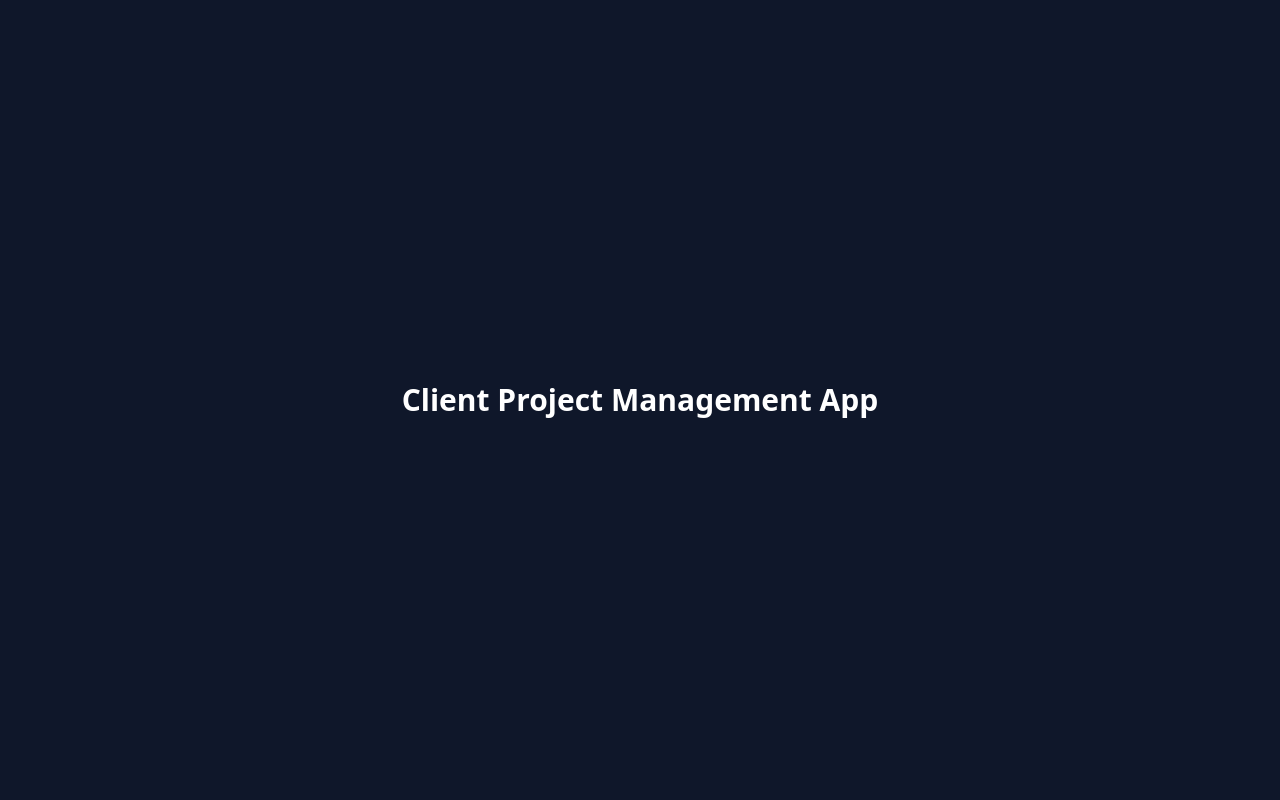
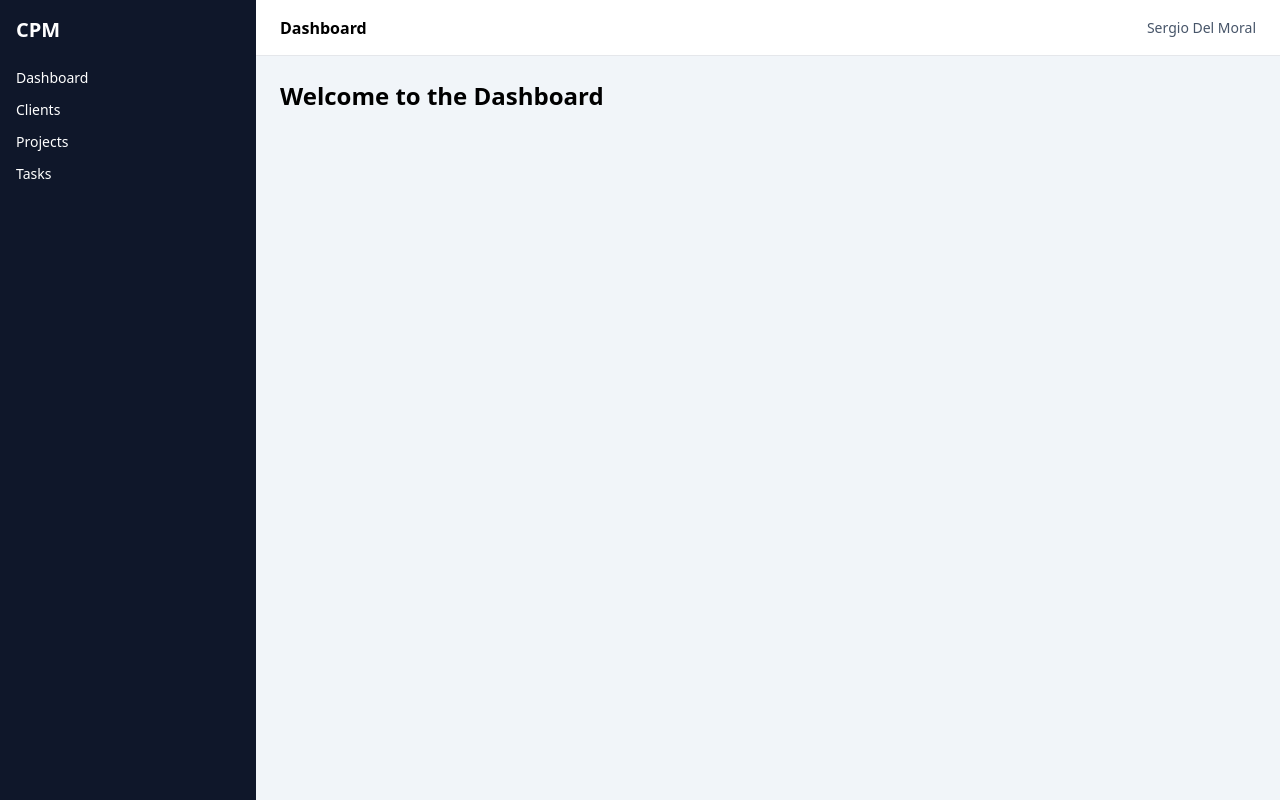
Before and after one commit to delmocss/client-project-management-app, a React (Vite) app: page / in a window 1280 px wide. Built offline with nearby package versions, Linux system fonts and the light colour scheme.

Commit message:
feat: add base dashboard layout with sidebar and navbar

```diff
--- a/package.json
+++ b/package.json
@@ -13,8 +13,8 @@
     "@hookform/resolvers": "^5.2.2",
     "@tanstack/react-query": "^5.90.17",
     "axios": "^1.13.2",
-    "react": "^19.2.0",
-    "react-dom": "^19.2.0",
+    "react": "^19.2.3",
+    "react-dom": "^19.2.3",
     "react-hook-form": "^7.71.1",
     "react-router-dom": "^7.12.0",
     "zod": "^4.3.5"
--- a/src/app/App.tsx
+++ b/src/app/App.tsx
@@ -2,14 +2,15 @@ import { useState } from 'react'
 import reactLogo from '../assets/react.svg'
 import viteLogo from '/vite.svg'
 import '../styles/index.css'
+import DashboardLayout from "../components/layout/DashboardLayout";
 
 function App() {
   return (
-    <div className="h-full flex items-center justify-center bg-slate-900 text-white">
-      <h1 className="text-3xl font-bold">
-        Client Project Management App
+    <DashboardLayout>
+      <h1 className="text-2xl font-semibold">
+        Welcome to the Dashboard
       </h1>
-    </div>
+    </DashboardLayout>
   );
 }
 
--- a/src/components/layout/DashboardLayout.tsx
+++ b/src/components/layout/DashboardLayout.tsx
@@ -0,0 +1,23 @@
+import { ReactNode } from "react";
+import Sidebar from "./Sidebar";
+import Navbar from "./Navbar";
+
+interface Props {
+  children: ReactNode;
+}
+
+const DashboardLayout = ({ children }: Props) => {
+  return (
+    <div className="flex h-full bg-slate-100">
+      <Sidebar />
+      <div className="flex flex-col flex-1">
+        <Navbar />
+        <main className="p-6 flex-1 overflow-auto">
+          {children}
+        </main>
+      </div>
+    </div>
+  );
+};
+
+export default DashboardLayout;
--- a/src/components/layout/Navbar.tsx
+++ b/src/components/layout/Navbar.tsx
@@ -0,0 +1,10 @@
+const Navbar = () => {
+  return (
+    <header className="h-14 bg-white border-b flex items-center justify-between px-6">
+      <span className="font-semibold">Dashboard</span>
+      <span className="text-sm text-slate-600">Sergio Del Moral</span>
+    </header>
+  );
+};
+
+export default Navbar;
--- a/src/components/layout/Sidebar.tsx
+++ b/src/components/layout/Sidebar.tsx
@@ -0,0 +1,15 @@
+const Sidebar = () => {
+  return (
+    <aside className="w-64 bg-slate-900 text-white p-4 hidden md:block">
+      <h2 className="text-xl font-bold mb-6">CPM</h2>
+      <nav className="space-y-3 text-sm">
+        <div className="cursor-pointer hover:text-slate-300">Dashboard</div>
+        <div className="cursor-pointer hover:text-slate-300">Clients</div>
+        <div className="cursor-pointer hover:text-slate-300">Projects</div>
+        <div className="cursor-pointer hover:text-slate-300">Tasks</div>
+      </nav>
+    </aside>
+  );
+};
+
+export default Sidebar;
```
Also changed, not shown: 1 other file (tests, documents, lock files or other folders).
